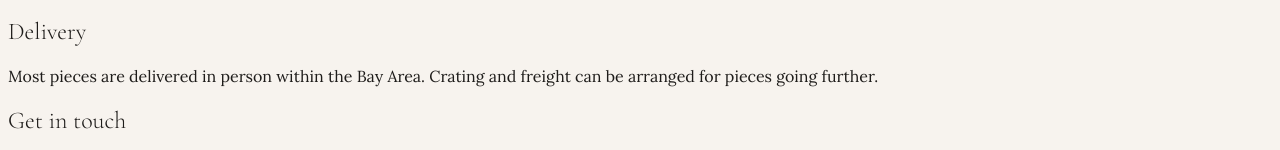
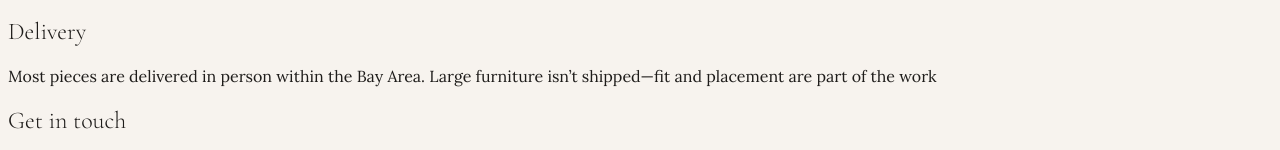
Before and after one commit to ericdf/justwood, an Eleventy site: page src/commission.njk in a window 1280 px wide. Shown: the part 802-952 px from the top of the page. Built offline with nearby package versions, Linux system fonts and the light colour scheme; Eleventy itself is replaced by a stand-in of ours; files that its build step writes are made by us from their sources.

Commit message:
fix string for commissions

```diff
--- a/src/commission.njk
+++ b/src/commission.njk
@@ -18,7 +18,7 @@ title: Commission
       { n: "02", title: "Scope and design", body: "We'll talk through materials, dimensions, joinery, and timeline. I'll sketch options and we'll land on a design that's right for your space." },
       { n: "03", title: "Proposal and deposit", body: "You'll receive a written proposal with pricing and an estimated completion date. A 50% deposit confirms the commission and reserves your place in the queue." },
       { n: "04", title: "Build", body: "I'll keep you informed as the piece takes shape — progress photos, material choices, and any decisions that arise in the making." },
-      { n: "05", title: "Delivery", body: "Most pieces are delivered in person within the Bay Area. Crating and freight can be arranged for pieces going further." }
+      { n: "05", title: "Delivery", body: "Most pieces are delivered in person within the Bay Area. Large furniture isn’t shipped—fit and placement are part of the work" }
     ] %}
     {% for step in steps %}
     <div class="flex gap-8">
```
